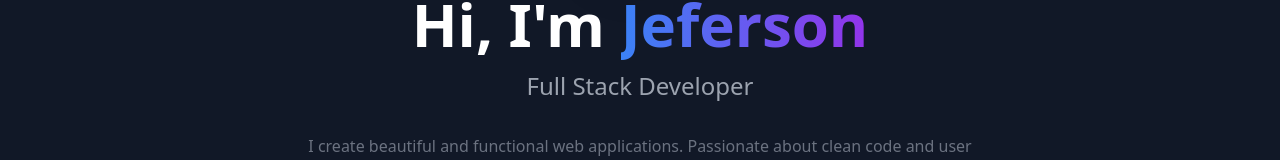
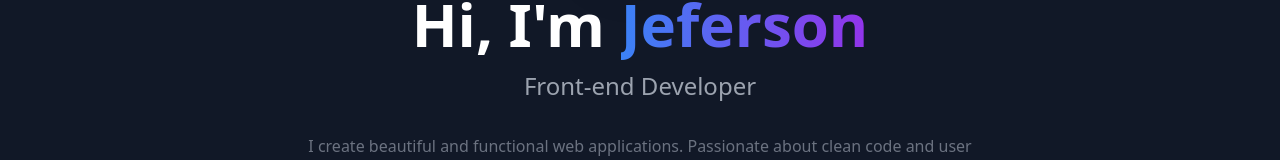
Before and after one commit to foodkin/Portofolio_Website, a React (Create React App) app: page / in a window 1280 px wide. Shown: the part 387-547 px from the top of the page. Built offline with nearby package versions, Linux system fonts and the light colour scheme.

Commit message:
Hero Change

```diff
--- a/src/components/Hero.jsx
+++ b/src/components/Hero.jsx
@@ -18,7 +18,7 @@ const Hero = () => {
           </h1>
 
           <p className="text-xl md:text-2xl text-gray-400 mb-8">
-            Full Stack Developer
+            Front-end Developer
           </p>
 
           <p className="text-base text-gray-500 max-w-2xl mx-auto mb-12">
```
